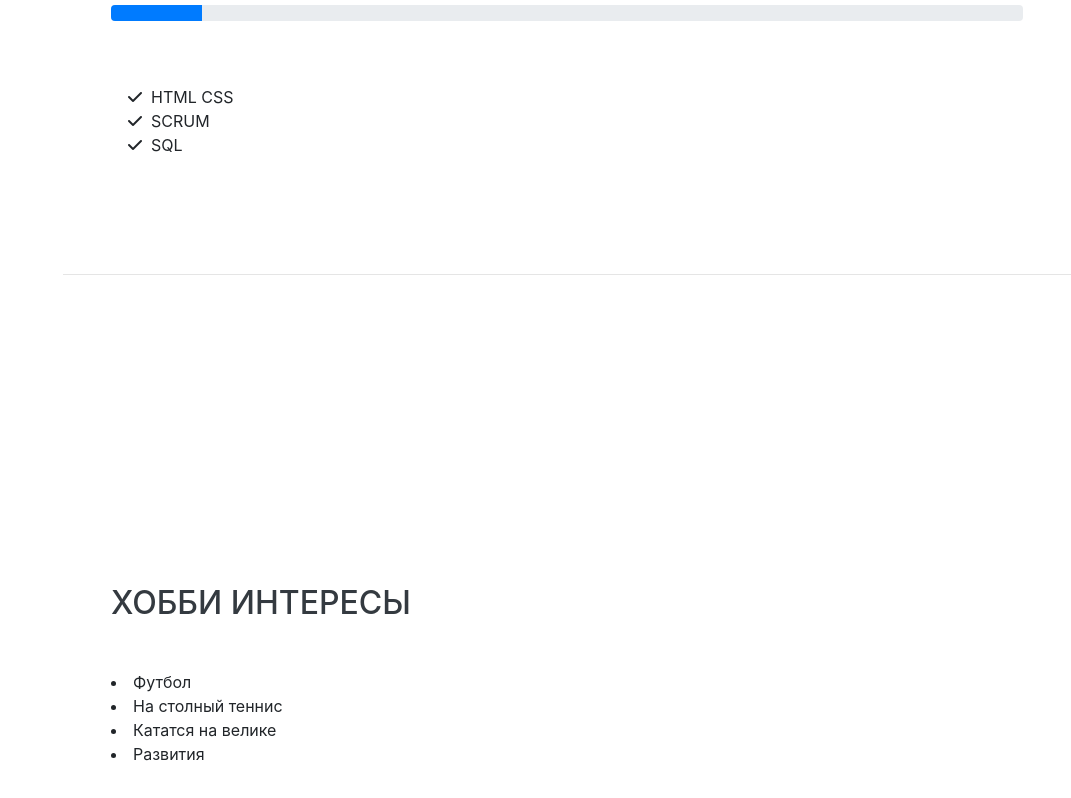
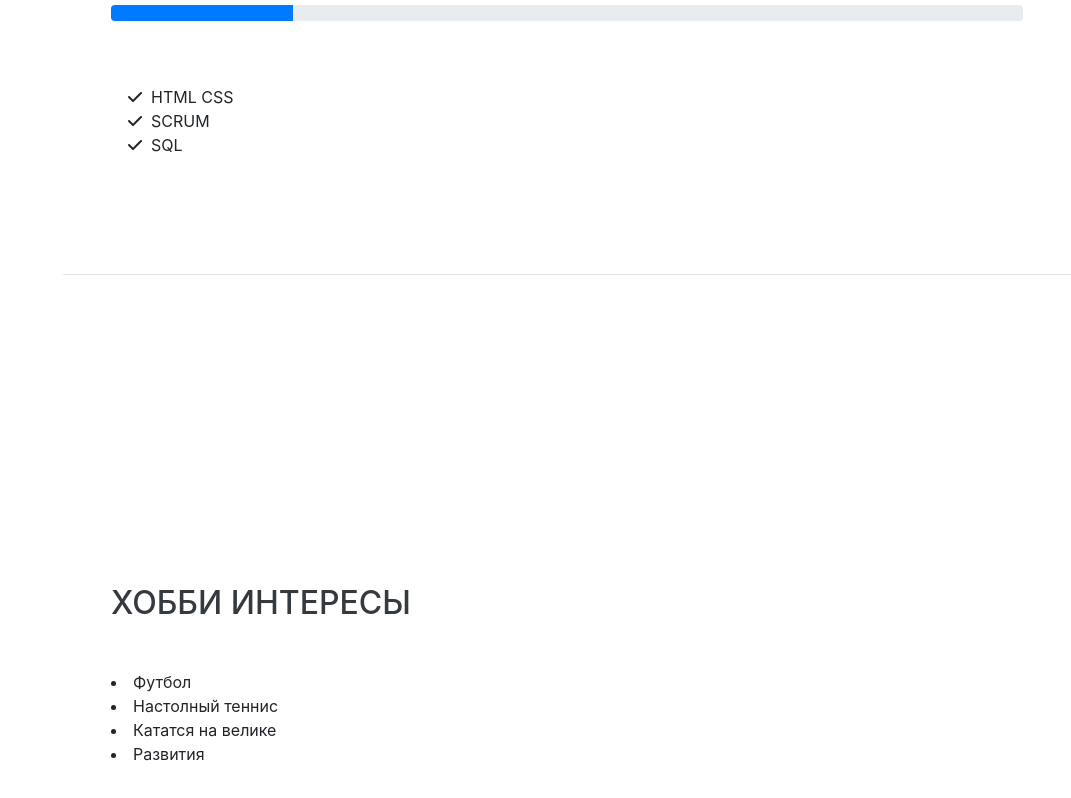
Before and after one commit to iskandarbestprogrammer/iskandarbestprogrammer.github.io, a plain HTML site: page index.html in a window 1280 px wide. Shown: the part 2128-2926 px from the top of the page, without its empty margins (209-1280 px from the left). Drawn offline with nearby package versions, Linux system fonts and the light colour scheme; a web font is replaced by a local one.

Commit message:
edit
некоторые изменение

```diff
--- a/index.html
+++ b/index.html
@@ -109,7 +109,7 @@
         <br>
         <h4>Python(Django)</h4>
         <div class="progress">
-            <div class="progress-bar" role="progressbar" style="width: 35%" aria-valuenow="25" aria-valuemin="0" aria-valuemax="100"></div>
+            <div class="progress-bar" role="progressbar" style="width: 20%" aria-valuenow="25" aria-valuemin="0" aria-valuemax="100"></div>
         </div>
         <br>
         <h4>Php(Laravel)</h4>
@@ -120,7 +120,7 @@
         <h4></h4>
         <h4>C#</h4>
         <div class="progress">
-            <div class="progress-bar" role="progressbar" style="width: 10%" aria-valuenow="75" aria-valuemin="0" aria-valuemax="100"></div>
+            <div class="progress-bar" role="progressbar" style="width: 20%" aria-valuenow="75" aria-valuemin="0" aria-valuemax="100"></div>
         </div>
         <br>
         <br>
@@ -147,7 +147,7 @@
     <div class="w-100">
         <h2 class="mb-5">ХОББИ ИНТЕРЕСЫ</h2>
         <li>Футбол</li>
-        <li>На столный теннис</li>
+        <li>Настолный теннис</li>
         <li>Кататся на велике</li>
         <li>Развития</li>
     </div>
```
